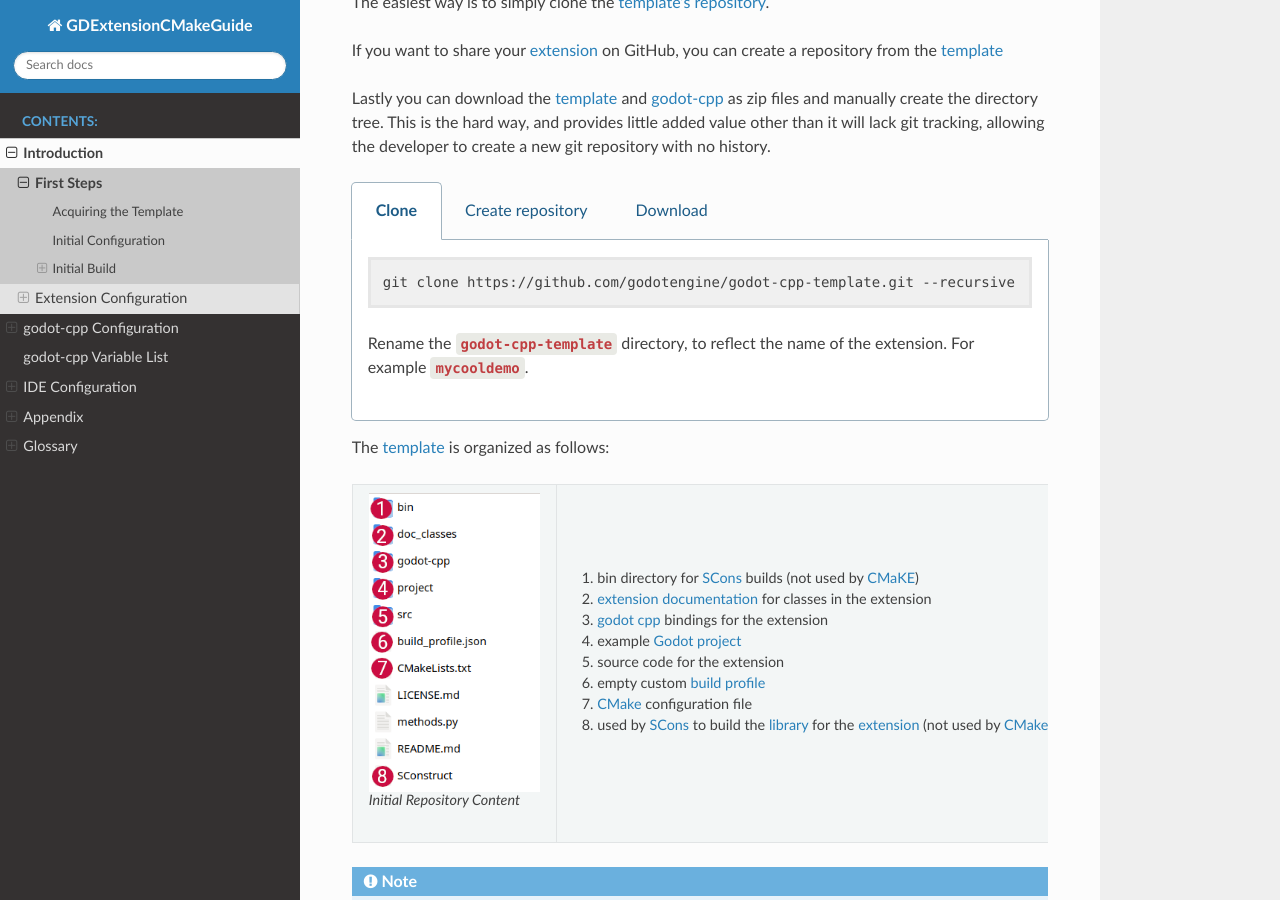
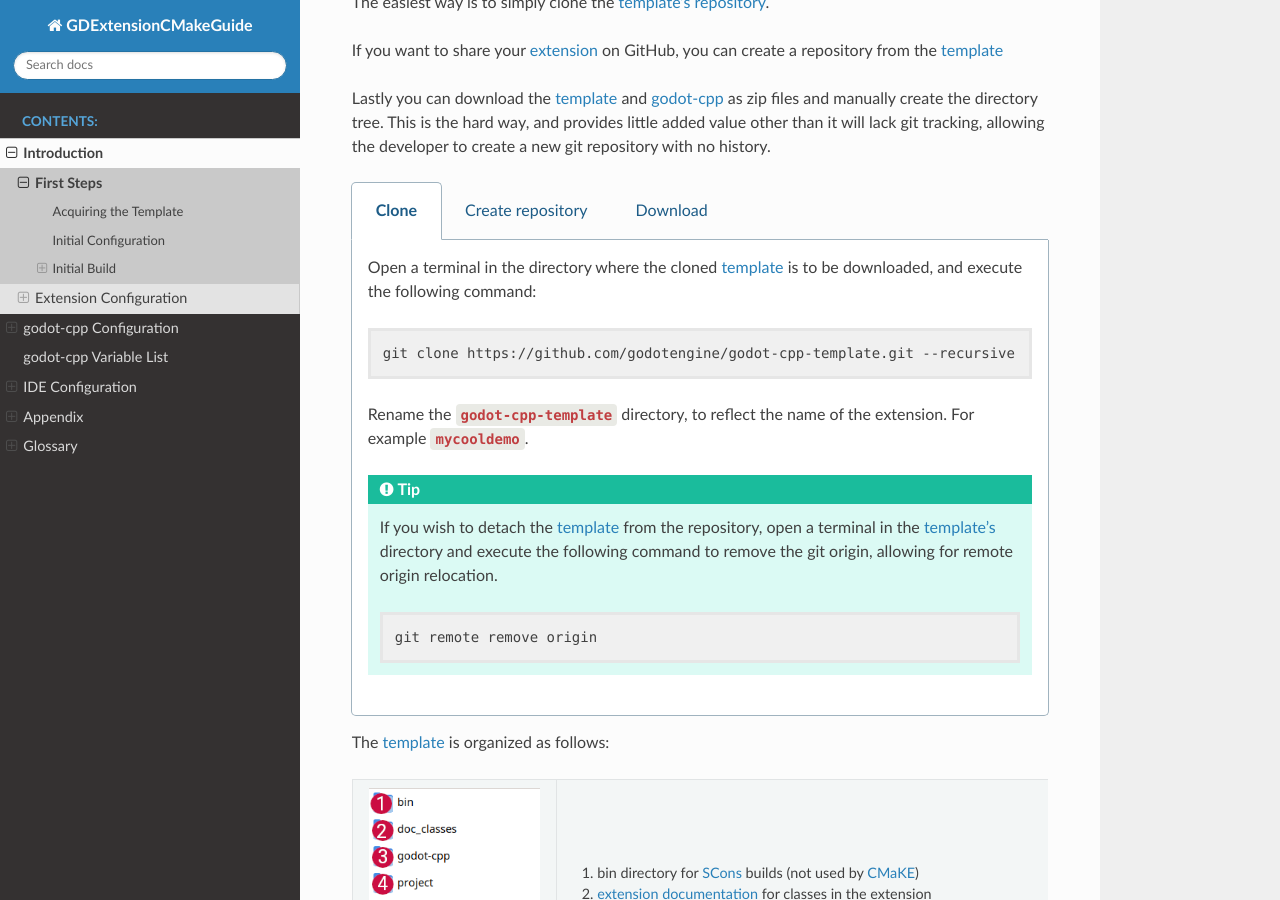
Before and after one commit to silenuz/GDExtension_CMake, a Sphinx documentation site: the page built from docs/source/introduction/first_steps.rst, in a window 1280 px wide and 900 px high, scrolled down 489 px. Built offline with Sphinx 7.4.7 and the Read the Docs theme 3.1.0, drawn with Linux system fonts in a browser that asks for light colours.

Commit message:
clone and download portions of aquiring the template rough draft 1 done

```diff
--- a/docs/source/introduction/first_steps.rst
+++ b/docs/source/introduction/first_steps.rst
@@ -26,11 +26,23 @@ allowing the developer to create a new git repository with no history.
 
    .. tab:: Clone
 
+      Open a terminal in the directory where the cloned :term:`template` is to be downloaded,
+      and execute the following command:
+
       .. code:: shell
 
          git clone https://github.com/godotengine/godot-cpp-template.git --recursive
 
       Rename the ``godot-cpp-template`` directory, to reflect the name of the extension.  For example ``mycooldemo``.
+
+      .. tip::
+         If you wish to detach the :term:`template` from the repository, open a terminal in the
+         :term:`template's <template>` directory and execute the following command to remove
+         the git origin, allowing for remote origin relocation.
+
+         .. code:: shell
+
+            git remote remove origin
 
    .. tab:: Create repository
       First log into log in to GitHub, and then go to the `Godot CPP Template`_ and click the green
```
